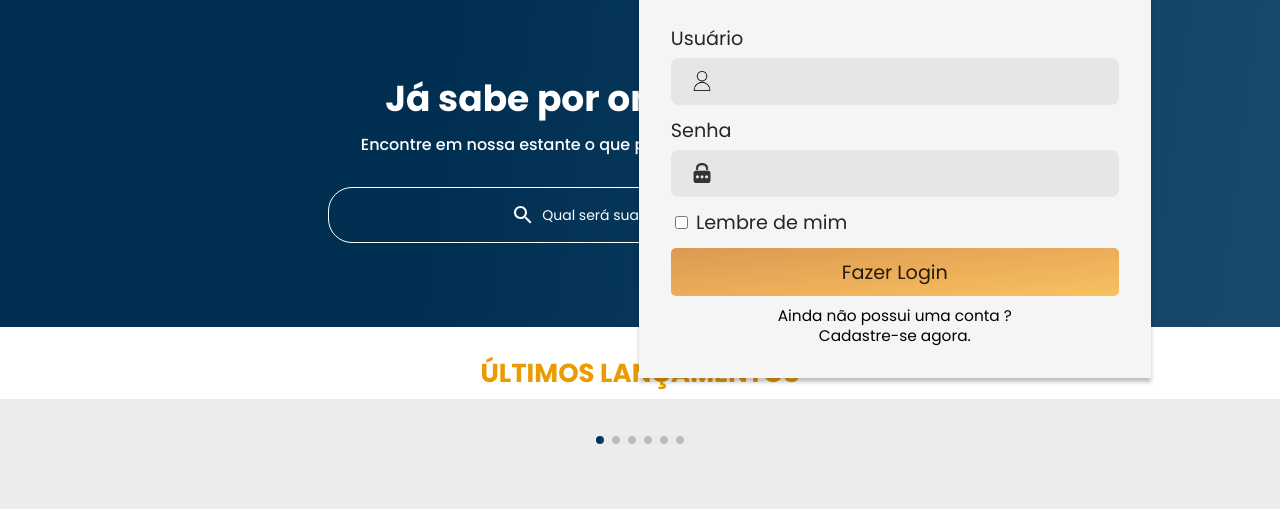
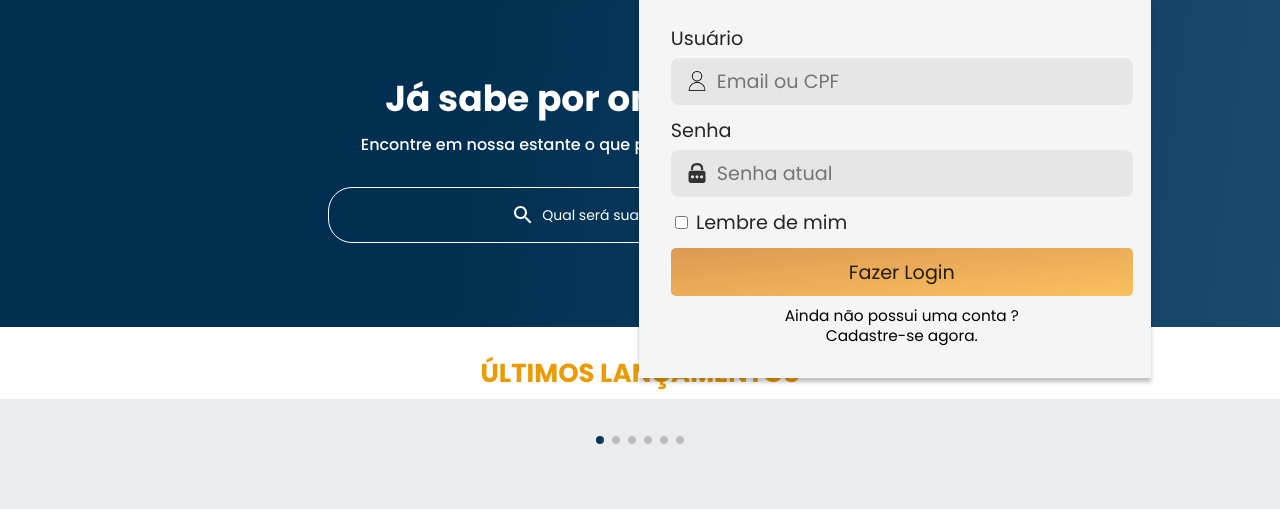
Before and after one commit to SandroRDS/alura-books, a plain HTML site: page index.html in a window 1280 px wide. Both pictures are taken after a click on the label 1118 px from the left and 36 px from the top of the page. Shown: the part 75-584 px from the top of the page. Drawn offline with nearby package versions, Linux system fonts and the light colour scheme.

Commit message:
Adicionando placeholder nos inputs de login

```diff
--- a/assets/styles/header.css
+++ b/assets/styles/header.css
@@ -157,10 +157,10 @@
     background-color: var(--cinza-fundo-input-login);
     background-repeat: no-repeat;
     background-size: 20px;
-    background-position: 5%;
+    background-position: 16px;
     height: 28px;
     border-radius: 8px;
-    padding: .5em 15%;
+    padding: .5em 46px;
 }
 
 .login__campo__input[type="text"]:focus,
--- a/index.html
+++ b/index.html
@@ -66,11 +66,11 @@
             <form class="login">
                 <fieldset class="login__campo usuario">
                     <label class="login__campo__label" for="usuario">Usuário</label>
-                    <input class="login__campo__input" type="text" name="" id="usuario">
+                    <input class="login__campo__input" type="text" name="" id="usuario" placeholder="Email ou CPF">
                 </fieldset>
                 <fieldset class="login__campo senha">
                     <label class="login__campo__label" for="senha">Senha</label>
-                    <input class="login__campo__input" type="password" name="" id="senha">
+                    <input class="login__campo__input" type="password" name="" id="senha" placeholder="Senha atual">
                 </fieldset>
                 <fieldset class="login__campo checkbox">
                     <input type="checkbox" name="" id="checkbox_lembre">
```
